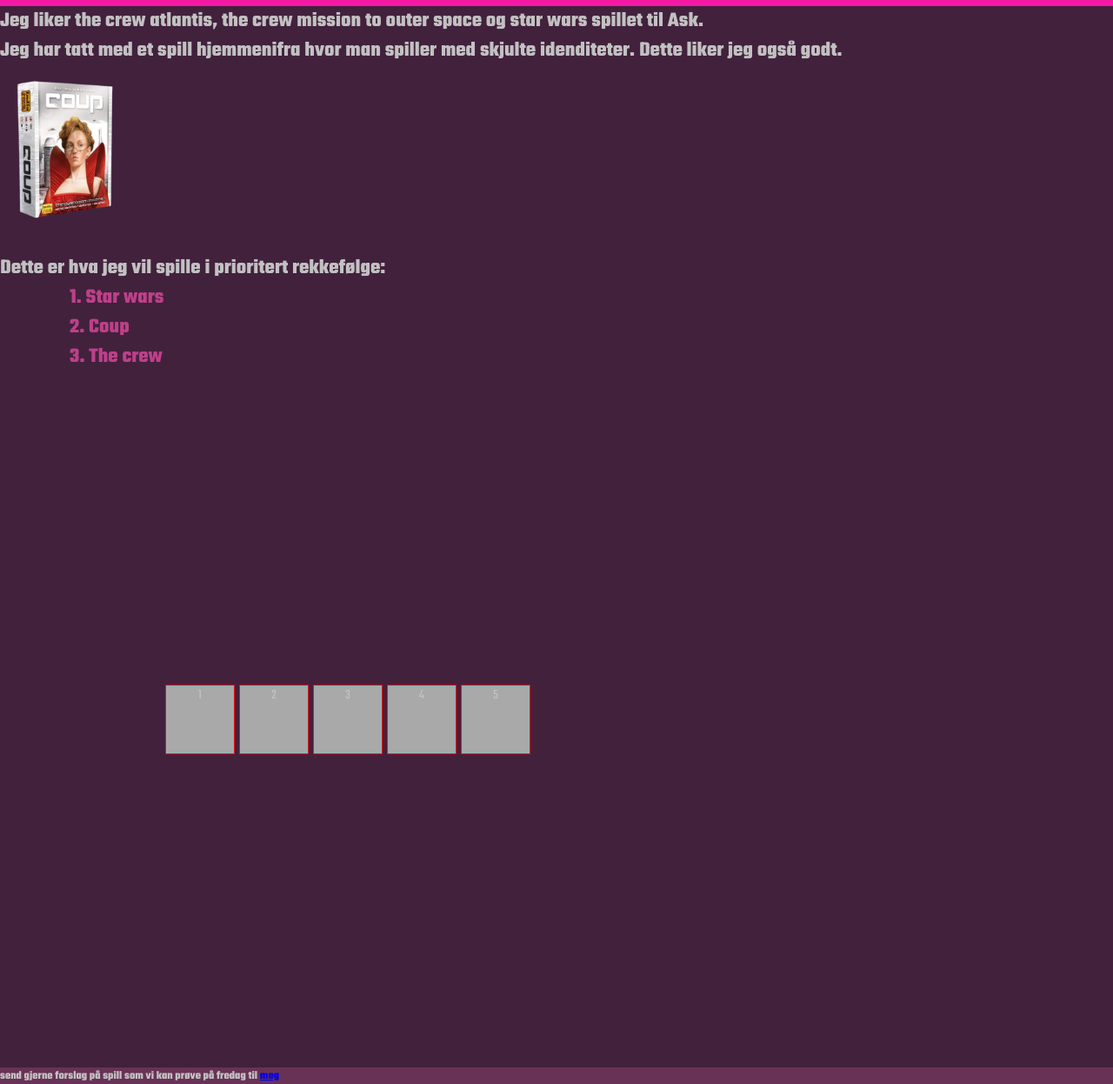
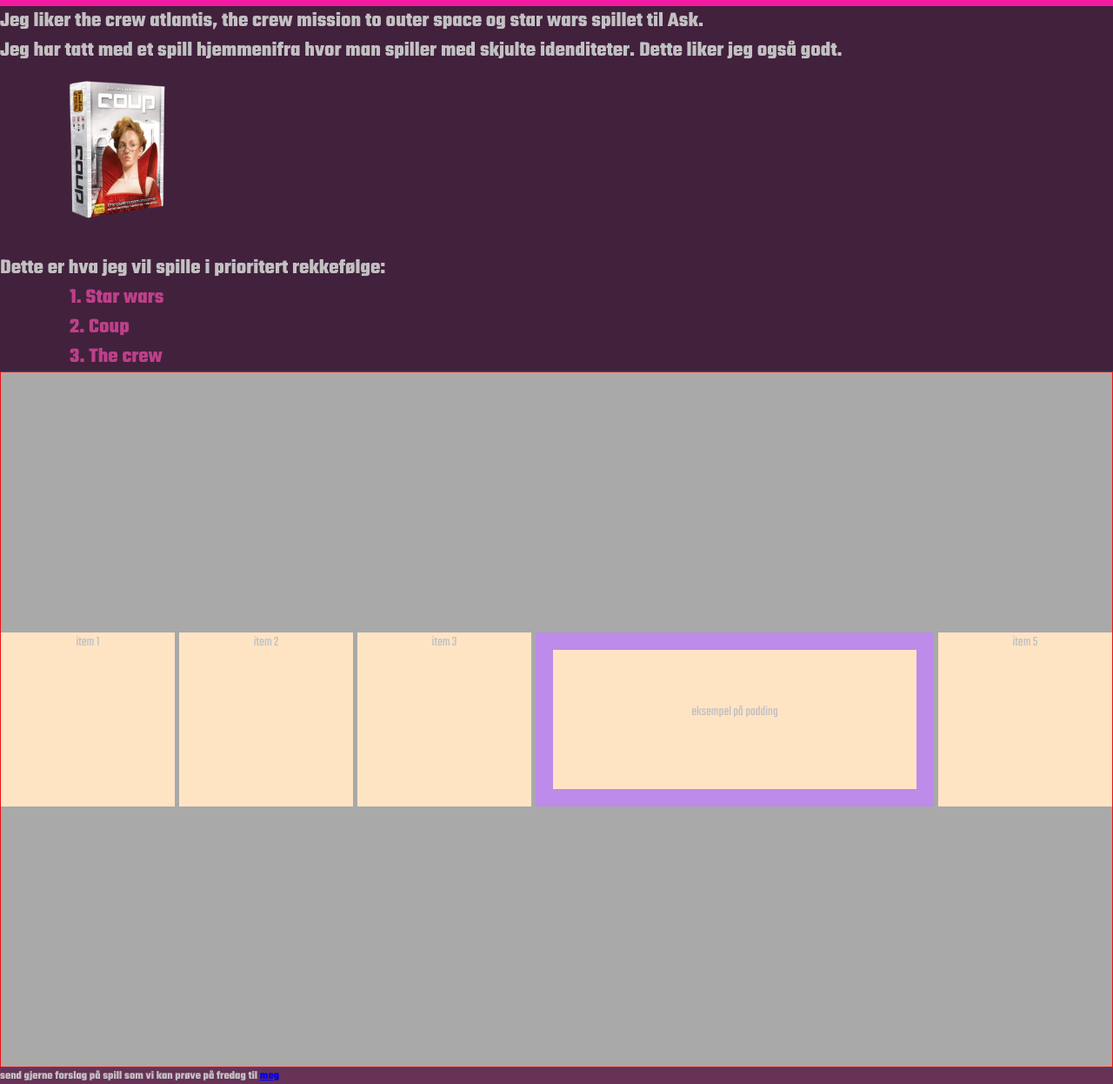
Before and after one commit to Christopherkodehode/spill, a plain HTML site: page index.html in a window 1280 px wide. Shown: the part 104-1350 px from the top of the page at 87% size. Drawn offline with Linux system fonts and the light colour scheme; a web font is replaced by a local one.

Commit message:
oppgave 1

```diff
--- a/index.html
+++ b/index.html
@@ -11,22 +11,14 @@
       href="https://fonts.googleapis.com/css2?family=Emblema+One&family=Teko:wght@300..700&display=swap"
       rel="stylesheet"
     />
-
-    <!--
-    <style>
-    ol {
-      border-left: 1rem;
-      padding-left: 1rem;
-    }
--->
   </head>
   <body>
     <header>
       <nav>
         <p></p>
         <h5>
-          Dette kan være en nav som viser link til alle brettspillene jeg vil
-          spille
+          Dette kan være en nav som rullerer med linker til alle brettspillene
+          jeg vil spille
         </h5>
         <p></p>
       </nav>
@@ -50,7 +42,9 @@
           Jeg har tatt med et spill hjemmenifra hvor man spiller med skjulte
           idenditeter. Dette liker jeg også godt.
         </p>
-        <img src="images/coup.png" alt="brettspillet coup" />
+        <div id="picture-container">
+          <img src="images/coup.png" alt="brettspillet coup" />
+        </div>
         <p>Dette er hva jeg vil spille i prioritert rekkefølge:</p>
 
         <ol class="purple">
@@ -61,11 +55,11 @@
       </h2>
 
       <div class="containers">
-        <div class="item">1</div>
-        <div class="item">2</div>
-        <div class="item">3</div>
-        <div class="item">4</div>
-        <div class="item">5</div>
+        <div class="item1">item 1</div>
+        <div class="item2">item 2</div>
+        <div class="item3">item 3</div>
+        <div class="item4">eksempel på padding</div>
+        <div class="item5">item 5</div>
       </div>
     </main>
 
--- a/style.css
+++ b/style.css
@@ -35,6 +35,9 @@ footer {
   font-style: italic;
 }
 
+#picture-container {
+  margin-left: 60px;
+}
 img {
   max-width: 150px;
 }
@@ -45,6 +48,32 @@ ol {
   list-style-position: inside; /* Moves the numbers inside the list to align with the content */
 }
 
+.containers {
+  display: flex;
+  text-align: center;
+  justify-content: center;
+  align-items: center;
+  height: 100vh;
+  width: 100vw;
+  gap: 5px;
+  background-color: darkgrey;
+  border: solid 1px rgb(235, 17, 17);
+}
+
+.item4 {
+  flex-grow: 1;
+  align-items: center;
+  background-color: rgb(230, 173, 225);
+  padding: 60px; /* Space inside the box */
+  border: 20px solid rgb(189, 139, 233);
+}
+
+.containers > div {
+  height: 200px;
+  width: 200px;
+  background-color: bisque;
+}
+
 /*
 selector
 egenskap
@@ -53,19 +82,11 @@ class kan du bruke flere ganger .
 id kan brukes en gang #
 */
 
-.containers {
-  display: flex;
-  text-align: center;
-  justify-content: center;
-  align-items: center;
-  height: 100vh;
-  width: 100vh;
-  gap: 5px;
-}
-
+/*
 .item {
   height: 80px;
   width: 80px;
   background-color: darkgrey;
   border: solid 1px rgb(235, 17, 17);
 }
+*/
```
